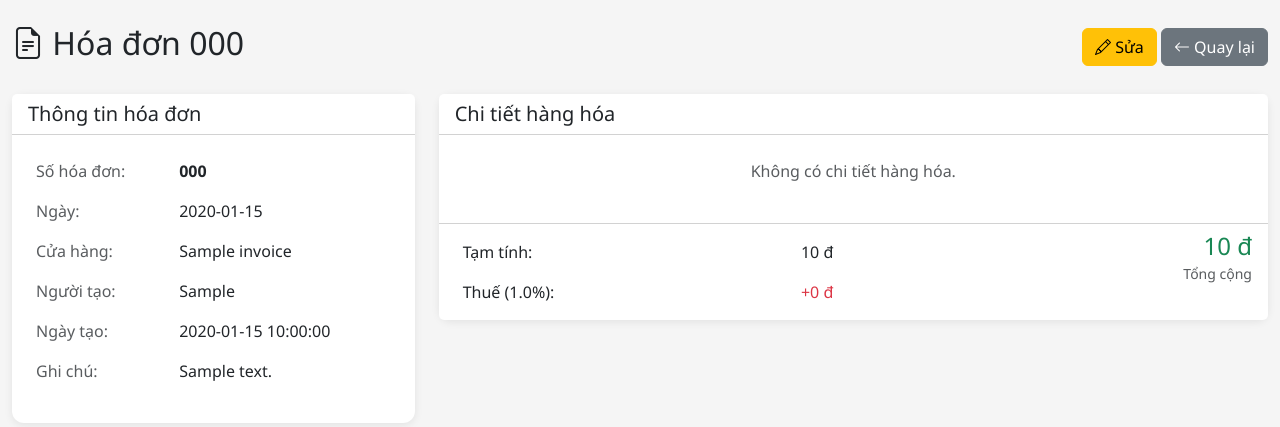
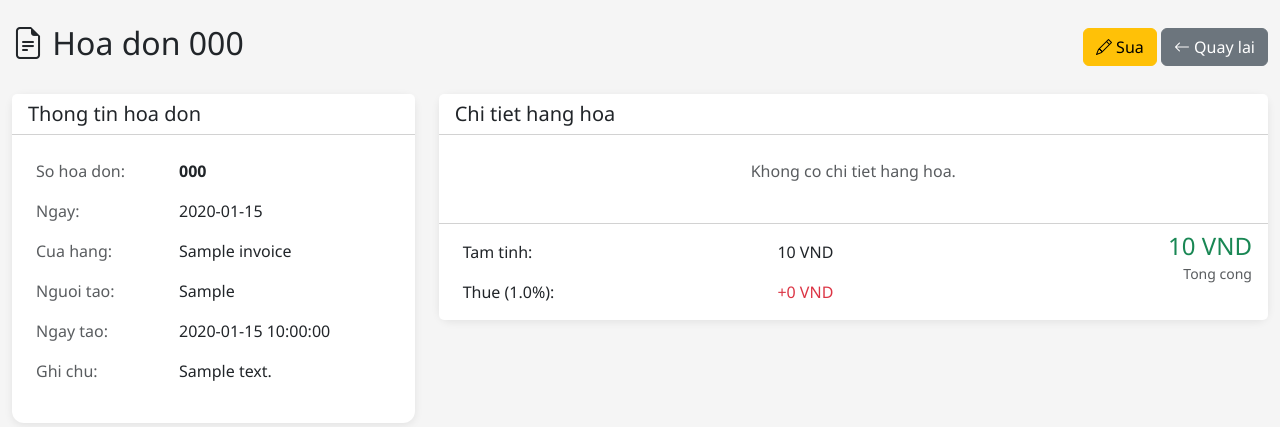
Before and after one commit to nghianh4975-cpu/hoadon-manager, a Flask app: page /invoice/1 in a window 1280 px wide. Shown: the part 56-483 px from the top of the page. Run offline with Flask 3, Linux system fonts and the light colour scheme; the visitor is signed in with stand-in values (Sample User, id 1); tables that the repository leaves empty hold one stand-in row (values such as "Sample post").

Commit message:
Update invoice_view.html

```diff
--- a/web_hoadon/templates/invoice_view.html
+++ b/web_hoadon/templates/invoice_view.html
@@ -1,16 +1,16 @@
 {% extends "base.html" %}
 
-{% block title %}Chi tiết hóa đơn - Hóa Đơn Manager{% endblock %}
+{% block title %}Chi tiet hoa don{% endblock %}
 
 {% block content %}
 <div class="d-flex justify-content-between align-items-center mb-4">
-    <h2><i class="bi bi-file-earmark-text"></i> Hóa đơn {{ invoice.invoice_number }}</h2>
+    <h2><i class="bi bi-file-earmark-text"></i> Hoa don {{ invoice.invoice_number }}</h2>
     <div>
         <a href="{{ url_for('edit_invoice', invoice_id=invoice.id) }}" class="btn btn-warning">
-            <i class="bi bi-pencil"></i> Sửa
+            <i class="bi bi-pencil"></i> Sua
         </a>
         <a href="{{ url_for('invoices') }}" class="btn btn-secondary">
-            <i class="bi bi-arrow-left"></i> Quay lại
+            <i class="bi bi-arrow-left"></i> Quay lai
         </a>
     </div>
 </div>
@@ -19,35 +19,17 @@
     <div class="col-md-4">
         <div class="card mb-4">
             <div class="card-header bg-white">
-                <h5 class="mb-0">Thông tin hóa đơn</h5>
+                <h5 class="mb-0">Thong tin hoa don</h5>
             </div>
             <div class="card-body">
                 <table class="table table-borderless">
-                    <tr>
-                        <td class="text-muted">Số hóa đơn:</td>
-                        <td><strong>{{ invoice.invoice_number }}</strong></td>
-                    </tr>
-                    <tr>
-                        <td class="text-muted">Ngày:</td>
-                        <td>{{ invoice.date }}</td>
-                    </tr>
-                    <tr>
-                        <td class="text-muted">Cửa hàng:</td>
-                        <td>{{ invoice.store_name or '-' }}</td>
-                    </tr>
-                    <tr>
-                        <td class="text-muted">Người tạo:</td>
-                        <td>{{ invoice.created_by }}</td>
-                    </tr>
-                    <tr>
-                        <td class="text-muted">Ngày tạo:</td>
-                        <td>{{ invoice.created_at }}</td>
-                    </tr>
+                    <tr><td class="text-muted">So hoa don:</td><td><strong>{{ invoice.invoice_number }}</strong></td></tr>
+                    <tr><td class="text-muted">Ngay:</td><td>{{ invoice.date }}</td></tr>
+                    <tr><td class="text-muted">Cua hang:</td><td>{{ invoice.store_name or '-' }}</td></tr>
+                    <tr><td class="text-muted">Nguoi tao:</td><td>{{ invoice.created_by }}</td></tr>
+                    <tr><td class="text-muted">Ngay tao:</td><td>{{ invoice.created_at }}</td></tr>
                     {% if invoice.notes %}
-                    <tr>
-                        <td class="text-muted">Ghi chú:</td>
-                        <td>{{ invoice.notes }}</td>
-                    </tr>
+                    <tr><td class="text-muted">Ghi chu:</td><td>{{ invoice.notes }}</td></tr>
                     {% endif %}
                 </table>
             </div>
@@ -57,24 +39,20 @@
     <div class="col-md-8">
         <div class="card">
             <div class="card-header bg-white">
-                <h5 class="mb-0">Chi tiết hàng hóa</h5>
+                <h5 class="mb-0">Chi tiet hang hoa</h5>
             </div>
             <div class="card-body p-0">
-                {% set items = [] %}
-                {% if invoice.items %}
-                    {% set items = invoice.items|from_json %}
-                {% endif %}
-
+                {% set items = invoice.items|from_json if invoice.items else [] %}
                 {% if items %}
                 <div class="table-responsive">
                     <table class="table">
                         <thead class="table-light">
                             <tr>
                                 <th>STT</th>
-                                <th>Tên hàng</th>
-                                <th class="text-center">Số lượng</th>
-                                <th class="text-end">Đơn giá</th>
-                                <th class="text-end">Thành tiền</th>
+                                <th>Ten hang</th>
+                                <th class="text-center">So luong</th>
+                                <th class="text-end">Don gia</th>
+                                <th class="text-end">Thanh tien</th>
                             </tr>
                         </thead>
                         <tbody>
@@ -83,42 +61,33 @@
                                 <td>{{ loop.index }}</td>
                                 <td>{{ item.name }}</td>
                                 <td class="text-center">{{ item.quantity }}</td>
-                                <td class="text-end">{{ "{:,.0f}".format(item.price) }} đ</td>
-                                <td class="text-end">{{ "{:,.0f}".format(item.total) }} đ</td>
+                                <td class="text-end">{{ "{:,.0f}".format(item.price) }} VND</td>
+                                <td class="text-end">{{ "{:,.0f}".format(item.total) }} VND</td>
                             </tr>
                             {% endfor %}
                         </tbody>
                     </table>
                 </div>
                 {% else %}
-                <p class="text-muted text-center p-4">Không có chi tiết hàng hóa.</p>
+                <p class="text-muted text-center p-4">Khong co chi tiet hang hoa.</p>
                 {% endif %}
 
                 <div class="card-footer bg-white">
                     <div class="row">
                         <div class="col-md-6">
                             <table class="table table-borderless mb-0">
-                                <tr>
-                                    <td>Tạm tính:</td>
-                                    <td class="text-end">{{ "{:,.0f}".format(invoice.subtotal) }} đ</td>
-                                </tr>
+                                <tr><td>Tam tinh:</td><td class="text-end">{{ "{:,.0f}".format(invoice.subtotal) }} VND</td></tr>
                                 {% if invoice.discount_percent > 0 %}
-                                <tr>
-                                    <td>Giảm giá ({{ invoice.discount_percent }}%):</td>
-                                    <td class="text-end text-danger">-{{ "{:,.0f}".format(invoice.subtotal * invoice.discount_percent / 100) }} đ</td>
-                                </tr>
+                                <tr><td>Giam gia ({{ invoice.discount_percent }}%):</td><td class="text-end text-danger">-{{ "{:,.0f}".format(invoice.subtotal * invoice.discount_percent / 100) }} VND</td></tr>
                                 {% endif %}
                                 {% if invoice.tax_percent > 0 %}
-                                <tr>
-                                    <td>Thuế ({{ invoice.tax_percent }}%):</td>
-                                    <td class="text-end text-danger">+{{ "{:,.0f}".format((invoice.subtotal * (1 - invoice.discount_percent/100)) * invoice.tax_percent / 100) }} đ</td>
-                                </tr>
+                                <tr><td>Thue ({{ invoice.tax_percent }}%):</td><td class="text-end text-danger">+{{ "{:,.0f}".format((invoice.subtotal * (1 - invoice.discount_percent/100)) * invoice.tax_percent / 100) }} VND</td></tr>
                                 {% endif %}
                             </table>
                         </div>
                         <div class="col-md-6 text-end">
-                            <h4 class="text-success mb-0">{{ "{:,.0f}".format(invoice.total) }} đ</h4>
-                            <small class="text-muted">Tổng cộng</small>
+                            <h4 class="text-success mb-0">{{ "{:,.0f}".format(invoice.total) }} VND</h4>
+                            <small class="text-muted">Tong cong</small>
                         </div>
                     </div>
                 </div>
@@ -127,9 +96,3 @@
     </div>
 </div>
 {% endblock %}
-
-{% block extra_js %}
-<script>
-    // JSON filter for Jinja
-</script>
-{% endblock %}
```
